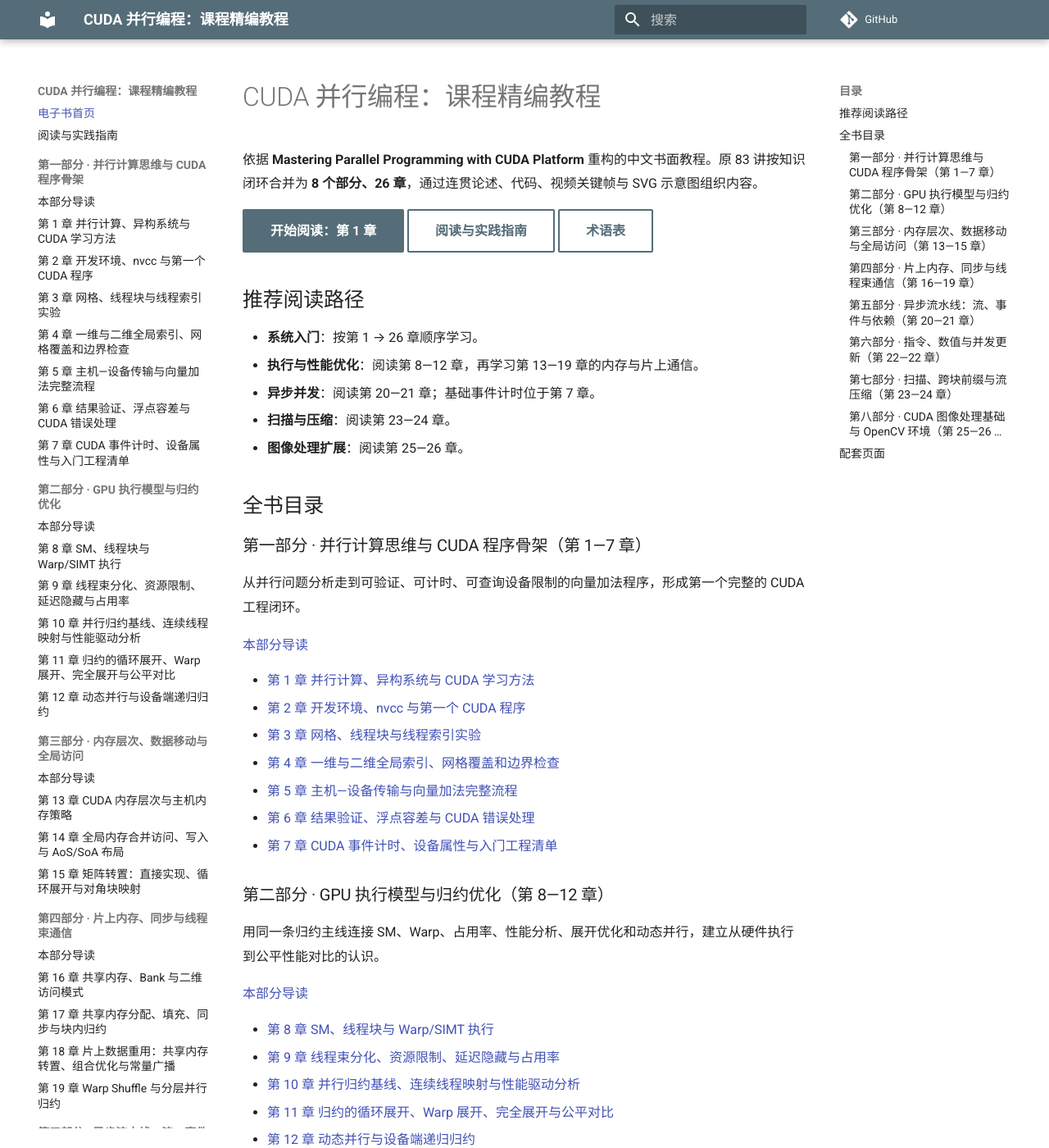
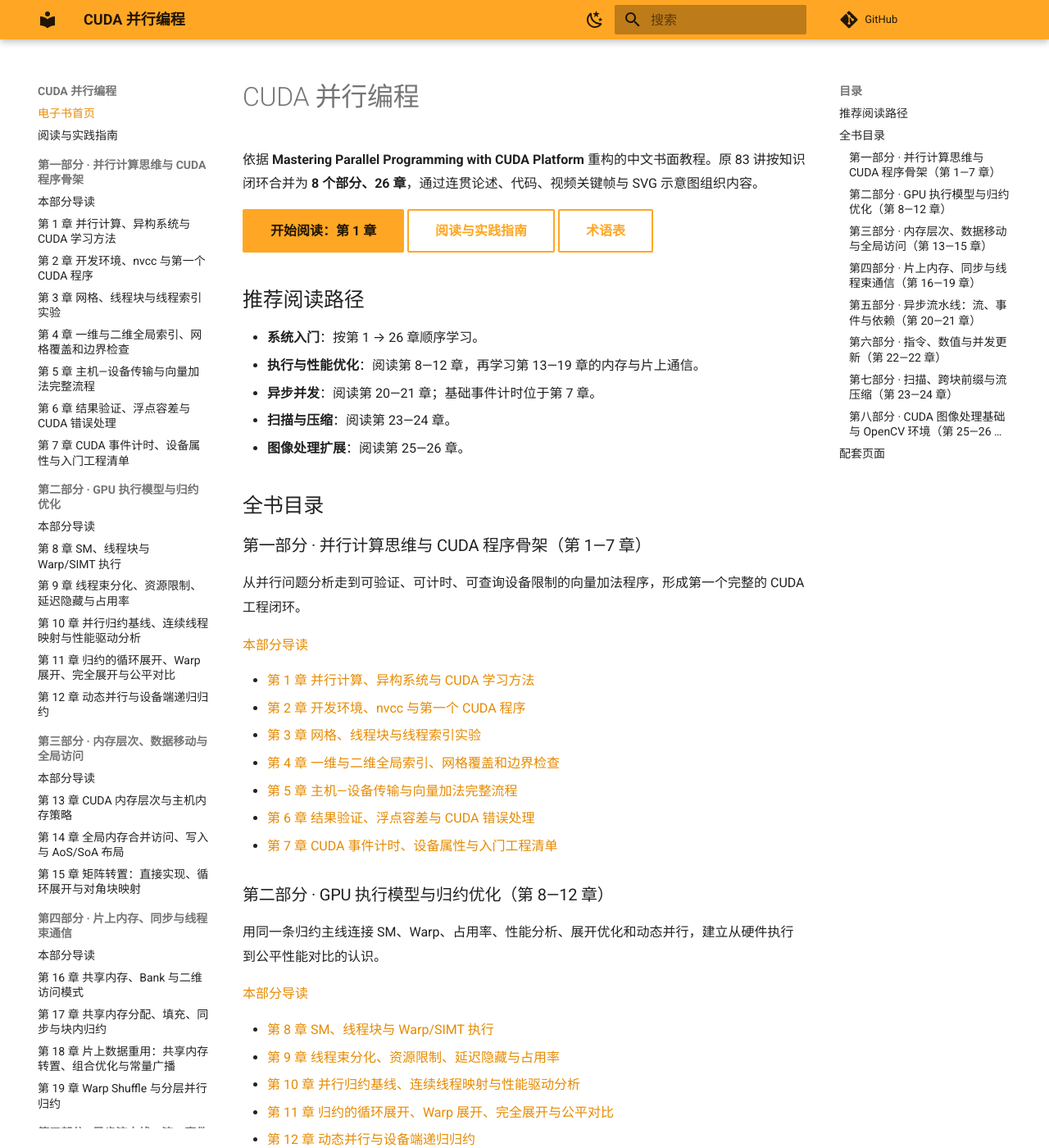
Before and after one commit to zhaojiew10/cuda-parallel-programming-ebook, an MkDocs documentation site: the page built from docs/index.md, in a window 1280 px wide and 1400 px high. Shown: the whole window at 82% size. Built offline with MkDocs 1.6.1 and Material for MkDocs 9.7.7, drawn with Linux system fonts in a browser that asks for light colours; comment, search, counter and statistics services are not loaded.

Commit message:
更新站点名称与明暗主题配色

```diff
--- a/docs/index.md
+++ b/docs/index.md
@@ -1,8 +1,8 @@
 ---
-title: "CUDA 并行编程：课程精编教程"
+title: "CUDA 并行编程"
 ---
 
-# CUDA 并行编程：课程精编教程
+# CUDA 并行编程
 
 依据 **Mastering Parallel Programming with CUDA Platform** 重构的中文书面教程。原 83 讲按知识闭环合并为 **8 个部分、26 章**，通过连贯论述、代码、视频关键帧与 SVG 示意图组织内容。
 
--- a/docs/resources/style.css
+++ b/docs/resources/style.css
@@ -25,6 +25,33 @@
   font-size: 0.82rem;
 }
 
+/* Warm syntax colors for light and dark code blocks. */
+[data-md-color-scheme="default"] {
+  --md-code-bg-color: #fff8e1;
+  --md-code-fg-color: #3e2723;
+  --md-code-hl-color: #ffe0b2;
+  --md-code-hl-keyword-color: #bf360c;
+  --md-code-hl-function-color: #1565c0;
+  --md-code-hl-string-color: #2e7d32;
+  --md-code-hl-number-color: #7b1fa2;
+  --md-code-hl-name-color: #00695c;
+  --md-code-hl-comment-color: #546e7a;
+  --md-code-hl-operator-color: #ad1457;
+}
+
+[data-md-color-scheme="slate"] {
+  --md-code-bg-color: #292521;
+  --md-code-fg-color: #eceff1;
+  --md-code-hl-color: #4a3b28;
+  --md-code-hl-keyword-color: #ffb74d;
+  --md-code-hl-function-color: #82aaff;
+  --md-code-hl-string-color: #a5d6a7;
+  --md-code-hl-number-color: #ce93d8;
+  --md-code-hl-name-color: #80cbc4;
+  --md-code-hl-comment-color: #b0bec5;
+  --md-code-hl-operator-color: #f48fb1;
+}
+
 .md-typeset code {
   overflow-wrap: anywhere;
 }
--- a/mkdocs.yml
+++ b/mkdocs.yml
@@ -1,4 +1,4 @@
-site_name: CUDA 并行编程：课程精编教程
+site_name: CUDA 并行编程
 site_description: Mastering Parallel Programming with CUDA Platform：83 讲精编为 26 章
 docs_dir: docs
 site_dir: site
@@ -15,9 +15,20 @@ theme:
   - content.code.copy
   - content.code.annotate
   palette:
-  - scheme: default
-    primary: blue grey
-    accent: cyan
+  - media: "(prefers-color-scheme: light)"
+    scheme: default
+    primary: orange
+    accent: deep orange
+    toggle:
+      icon: material/weather-night
+      name: 切换到深色模式
+  - media: "(prefers-color-scheme: dark)"
+    scheme: slate
+    primary: orange
+    accent: deep orange
+    toggle:
+      icon: material/weather-sunny
+      name: 切换到浅色模式
 plugins:
 - search:
     lang:
```
Also changed, not shown: README.md (+1 -1 lines).
